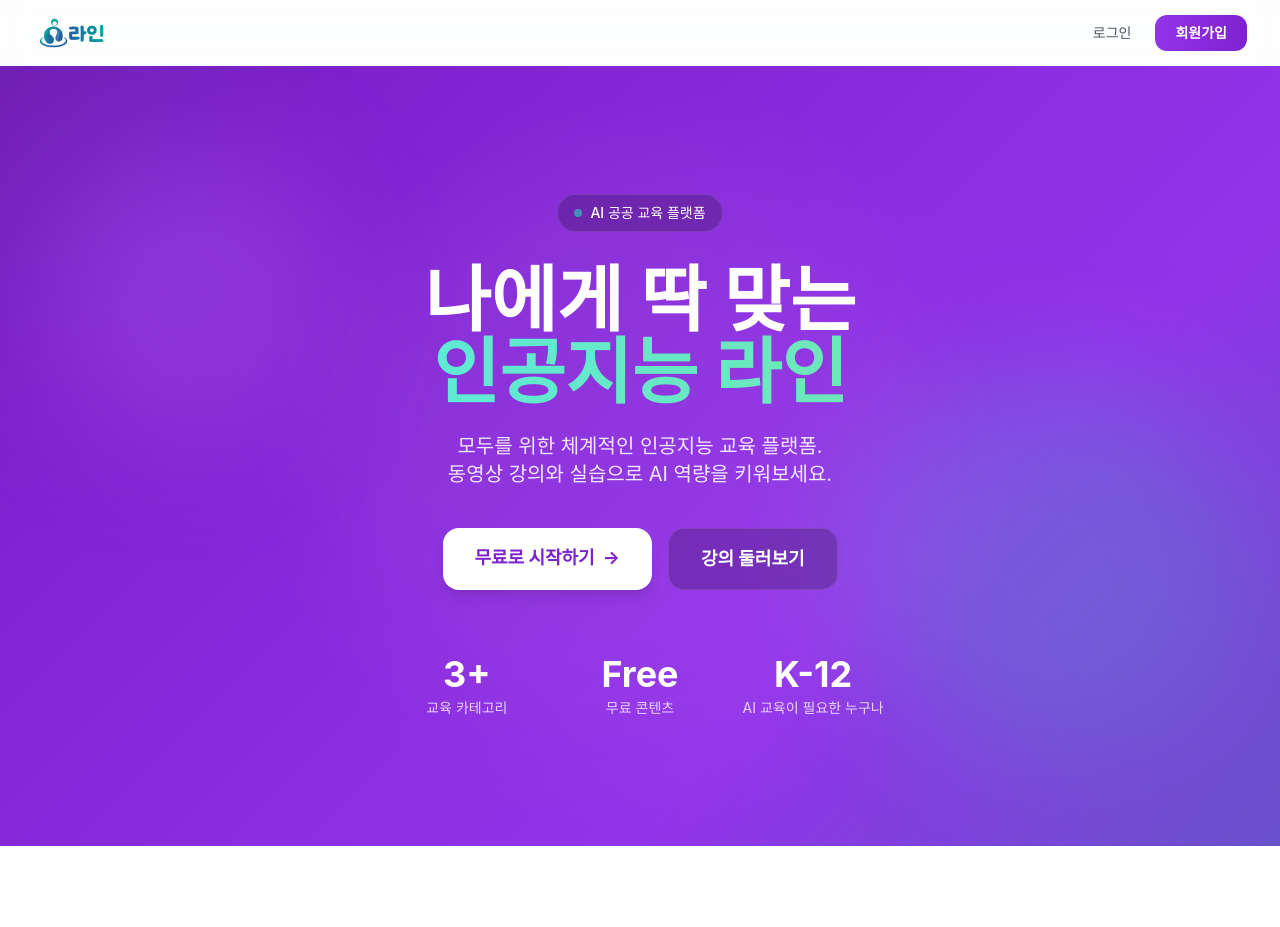
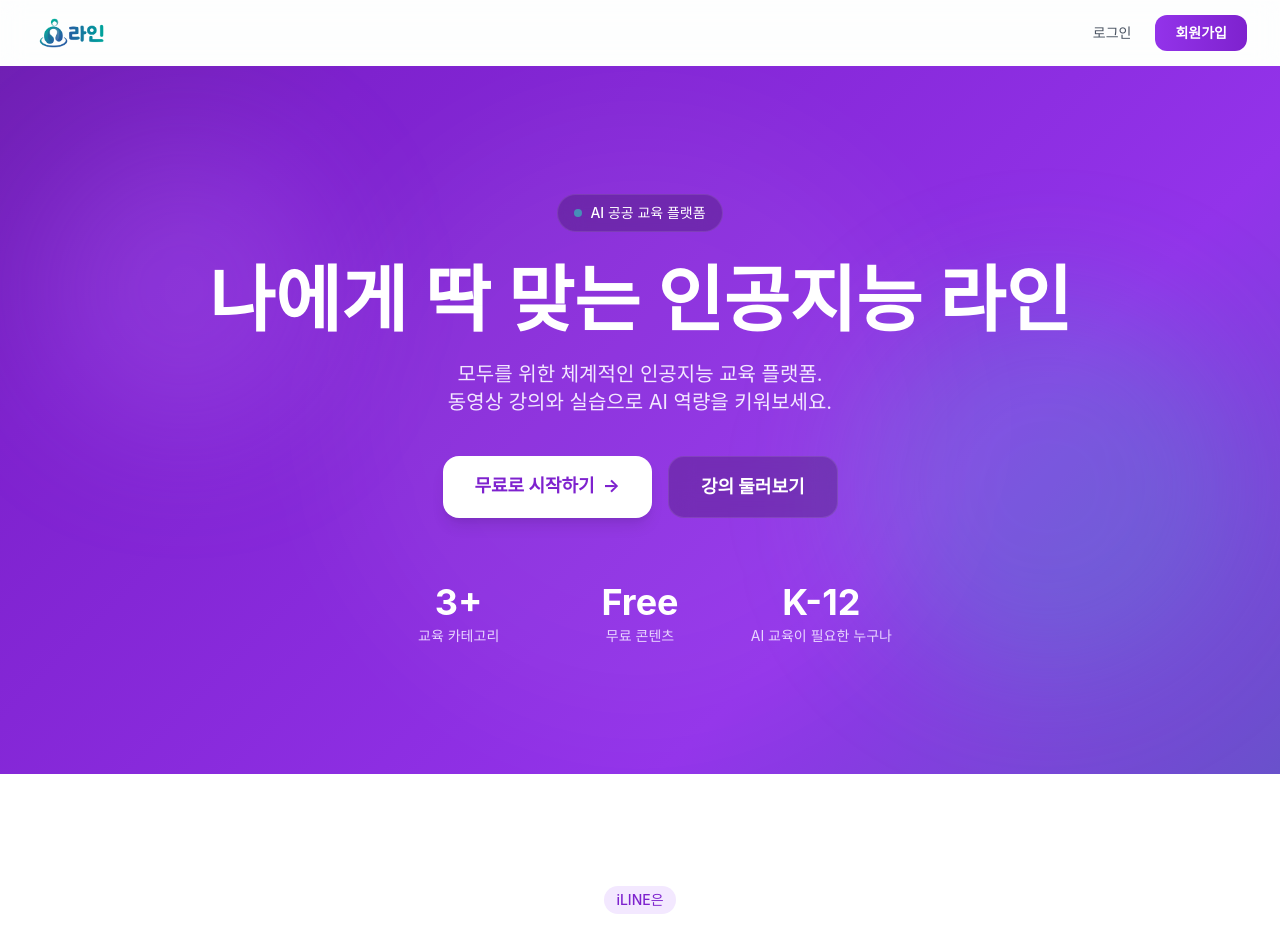
Before and after one commit to iLINE-iSERI/iline, a Next.js app: page / in a window 1280 px wide. Shown: the top 927 px of the page. Built offline with nearby package versions, Linux system fonts and the light colour scheme; no server answers.

Commit message:
Update page.tsx
나에게 딱 맞는 인공지능 라인

```diff
--- a/app/page.tsx
+++ b/app/page.tsx
@@ -23,10 +23,10 @@ export default function HomePage() {
               </div>
 
               <h1 className="text-4xl md:text-6xl lg:text-7xl font-bold mb-6 leading-tight">
-                나에게 딱 맞는
+                나에게 딱 맞는 인공지능 라인
                 <br />
                 <span className="bg-gradient-to-r from-teal-300 to-emerald-300 bg-clip-text text-transparent">
-                  인공지능 라인
+
                 </span>
               </h1>
               <p className="text-lg md:text-xl text-purple-100 mb-10 max-w-2xl mx-auto leading-relaxed">
@@ -73,7 +73,7 @@ export default function HomePage() {
           <div className="max-w-7xl mx-auto px-4 sm:px-6 lg:px-8">
             <div className="text-center mb-16">
               <div className="inline-flex items-center gap-2 px-3 py-1 rounded-full bg-purple-100 text-purple-700 text-sm font-medium mb-4">
-               iLINE에는
+               iLINE은
               </div>
               <h2 className="text-3xl md:text-5xl font-bold text-gray-900 mb-4">
                 AI 학습을 위한 <span className="gradient-text">최적의 환경</span>
```
